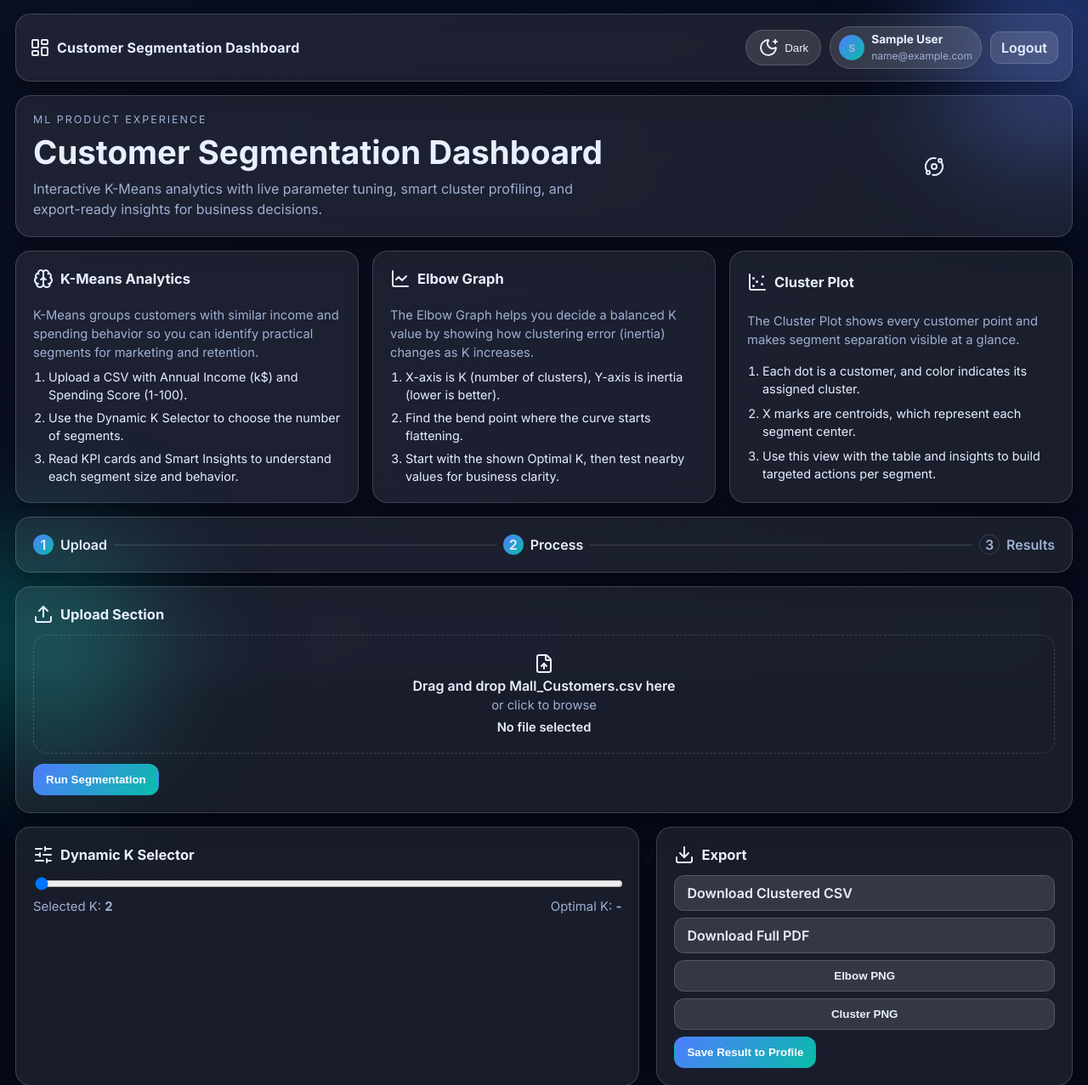
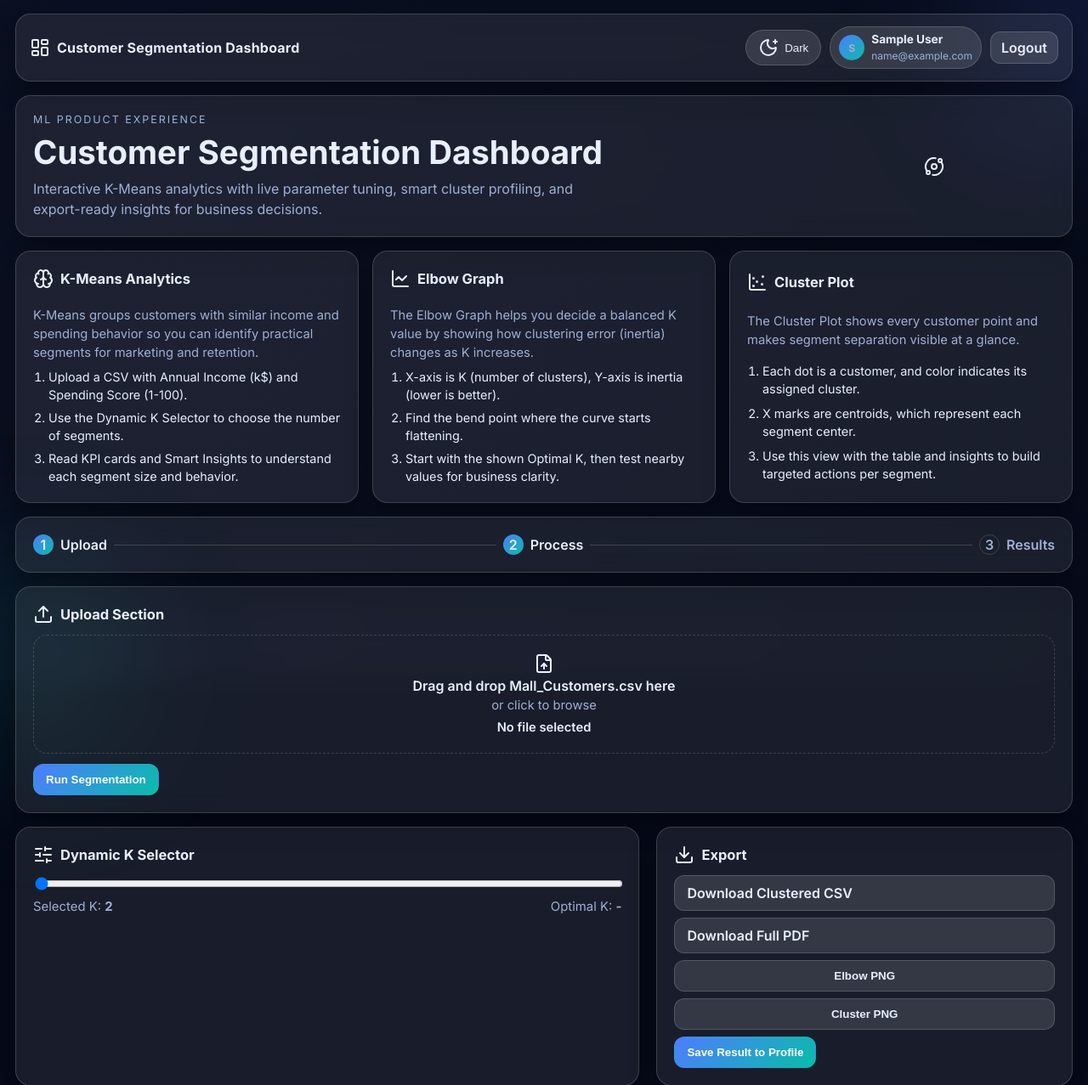
Before and after one commit to aneeshkashyap/ml-customer-segmentation-dashboard, a Flask app: page / in a window 1280 px wide. Shown: the top 1277 px of the page at 85% size. Run offline with Flask 3, Linux system fonts and the light colour scheme; the visitor is signed in with stand-in values (Sample User, id 1); data comes from the database, SQL or seed files in the repository; data that the repository does not hold is empty; some libraries are stand-ins or nearby versions.

Commit message:
Reduce corner glow intensity on dashboard background

```diff
--- a/static/style.css
+++ b/static/style.css
@@ -60,22 +60,22 @@
 .bg-ornament {
     position: fixed;
     z-index: 0;
-    width: 260px;
-    height: 260px;
+    width: 220px;
+    height: 220px;
     border-radius: 50%;
-    filter: blur(70px);
+    filter: blur(88px);
 }
 
 .bg-1 {
     top: -80px;
     right: -90px;
-    background: rgba(79, 124, 255, 0.42);
+    background: rgba(79, 124, 255, 0.18);
 }
 
 .bg-2 {
     left: -80px;
     bottom: -90px;
-    background: rgba(8, 189, 168, 0.34);
+    background: rgba(8, 189, 168, 0.14);
 }
 
 .top-nav,
```
